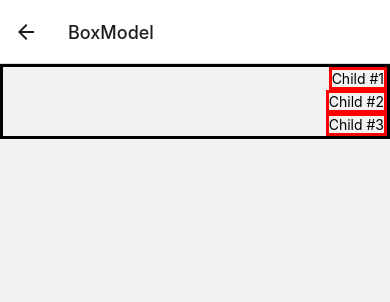
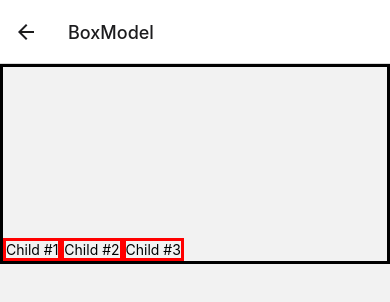
Before and after one commit to veselin0/React-Native-Recap, a React Native app: screen /BoxModel in a window 390 px wide. Shown: the top 302 px of the page. Built offline with nearby package versions, Linux system fonts and the light colour scheme.

Commit message:
Flex direction

```diff
--- a/src/screens/BoxModelScreen.js
+++ b/src/screens/BoxModelScreen.js
@@ -15,6 +15,8 @@
     viewStyle: {
        borderWidth: 3,
        borderColor: 'black',
+       flexDirection: 'row',
+       height: 200,
        alignItems: 'flex-end'
     },
     textStyle: {
```
